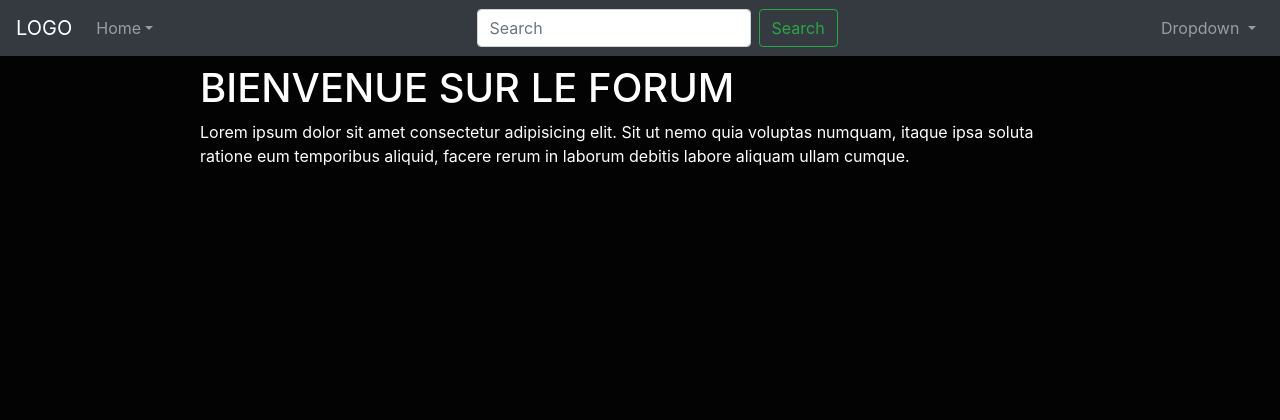
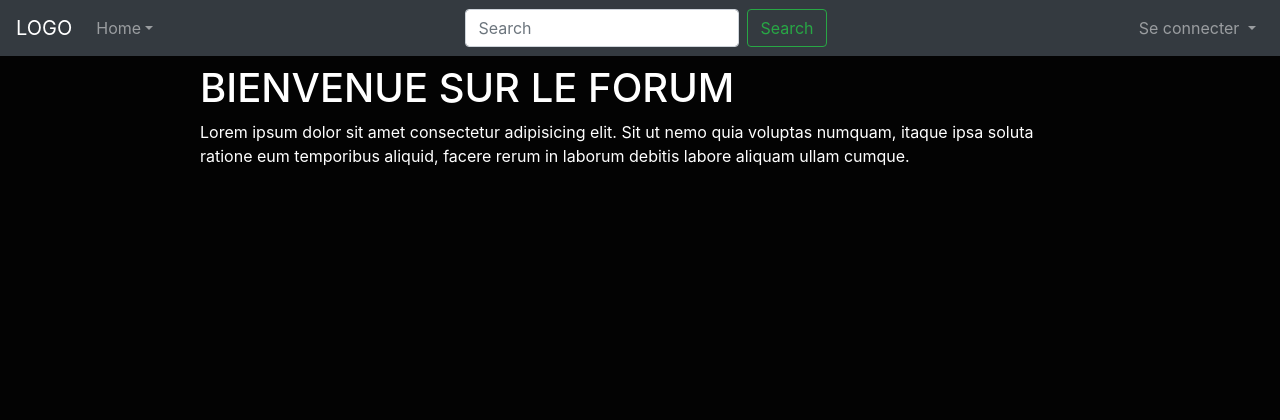
Before and after one commit to AnotheerDev/forumPlateau, a PHP site: page / in a window 1280 px wide. Shown: the top 420 px of the page. Run offline with PHP 8.4, Linux system fonts and the light colour scheme; some libraries are stand-ins or nearby versions.

Commit message:
modif layout se connecter

```diff
--- a/view/layout.php
+++ b/view/layout.php
@@ -60,7 +60,7 @@
                         <ul class="navbar-nav ml-auto">
                             <li class="nav-item dropdown">
                                 <a class="nav-link dropdown-toggle" href="#" id="navbarDropdown" role="button" data-toggle="dropdown" aria-haspopup="true" aria-expanded="false">
-                                    Dropdown
+                                    Se connecter
                                 </a>
                                 <div class="dropdown-menu" aria-labelledby="navbarDropdown">
                                     <div class="dropdown-divider"></div>
```
